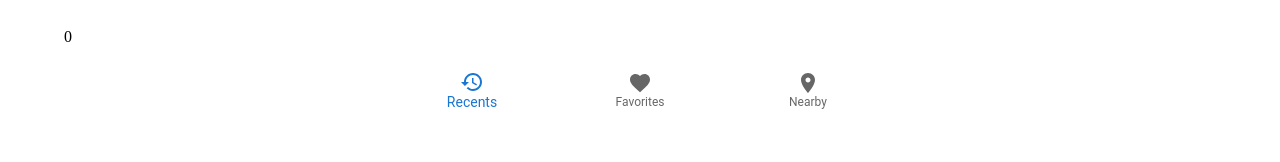
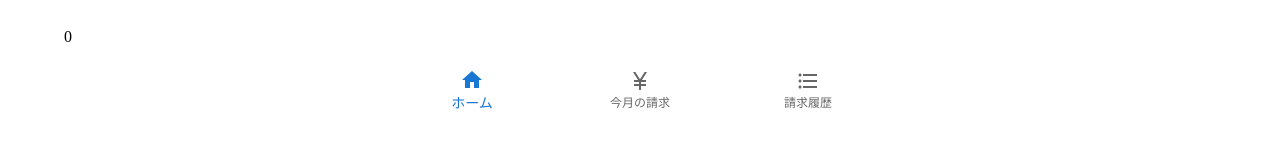
Before and after one commit to KHashimoto3/ApartmentBillingPortal, a React (Create React App) app in the folder front/: page / in a window 1280 px wide. Shown: the part 124-286 px from the top of the page. Built offline with nearby package versions, Linux system fonts and the light colour scheme.

Commit message:
ナビゲーションのボタンを用途に合わせて変更した。

```diff
--- a/front/src/components/user/UserViewController.tsx
+++ b/front/src/components/user/UserViewController.tsx
@@ -5,9 +5,9 @@ import Container from '@mui/material/Container';
 import BottomNavigation from '@mui/material/BottomNavigation';
 import BottomNavigationAction from '@mui/material/BottomNavigationAction';
 
-import RestoreIcon from '@mui/icons-material/Restore';
-import FavoriteIcon from '@mui/icons-material/Favorite';
-import LocationOnIcon from '@mui/icons-material/LocationOn';
+import HomeIcon from '@mui/icons-material/Home';
+import CurrencyYenIcon from '@mui/icons-material/CurrencyYen';
+import FormatListBulletedIcon from '@mui/icons-material/FormatListBulleted';
 
 import { UserViewContents } from './UserViewContents';
 
@@ -25,9 +25,9 @@ export const UserViewController = () => {
                         setNavigationValue(newValue);
                     }}
                 >
-                    <BottomNavigationAction label="Recents" icon={<RestoreIcon />} />
-                    <BottomNavigationAction label="Favorites" icon={<FavoriteIcon />} />
-                    <BottomNavigationAction label="Nearby" icon={<LocationOnIcon />} />
+                    <BottomNavigationAction label="ホーム" icon={<HomeIcon />} />
+                    <BottomNavigationAction label="今月の請求" icon={<CurrencyYenIcon />} />
+                    <BottomNavigationAction label="請求履歴" icon={<FormatListBulletedIcon />} />
                 </BottomNavigation>
             </Container>
         </div>
```
